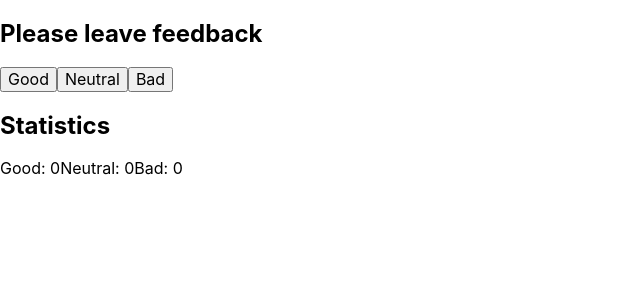
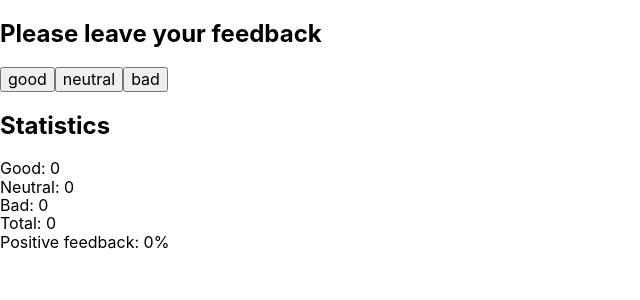
Before and after one commit to vladibon/goit-react-hw-02-feedback, a React (Create React App) app: page / in a window 1280 px wide. Shown: the top 300 px of the page, without its empty margins (0-640 px from the left). Built offline with nearby package versions, Linux system fonts and the light colour scheme.

Commit message:
add FeedbackOptions and Statistics components

```diff
--- a/src/App.js
+++ b/src/App.js
@@ -1,4 +1,6 @@
 import { Component } from 'react';
+import { FeedbackOptions } from './components/FeedbackOptions';
+import { Statistics } from './components/Statistics';
 
 class App extends Component {
   state = {
@@ -7,60 +9,35 @@ class App extends Component {
     bad: 0,
   };
 
-  handleGoodFeedback = () => {
-    this.setState(prevState => ({
-      good: prevState.good + 1,
-    }));
+  handleFeedback = type => {
+    this.setState(prevState => ({ [type]: prevState[type] + 1 }));
   };
 
-  handleNeutralFeedback = () => {
-    this.setState(prevState => ({
-      neutral: prevState.neutral + 1,
-    }));
-  };
+  countTotalFeedback = () =>
+    Object.values(this.state).reduce((total, val) => total + val);
 
-  handleBadFeedback = () => {
-    this.setState(prevState => ({
-      bad: prevState.bad + 1,
-    }));
-  };
+  countPositiveFeedbackPercentage = () =>
+    Math.round((this.state.good / this.countTotalFeedback()) * 100) || 0;
 
   render() {
     return (
-      <div className='feedbacks'>
-        <h2>Please leave feedback</h2>
+      <div className='feedback'>
+        <h2>Please leave your feedback</h2>
 
-        <div className='buttons'>
-          <button
-            className='good'
-            type='button'
-            onClick={this.handleGoodFeedback}
-          >
-            Good
-          </button>
-          <button
-            className='neutral'
-            type='button'
-            onClick={this.handleNeutralFeedback}
-          >
-            Neutral
-          </button>
-          <button
-            className='bad'
-            type='button'
-            onClick={this.handleBadFeedback}
-          >
-            Bad
-          </button>
-        </div>
+        <FeedbackOptions
+          options={Object.keys(this.state)}
+          onLeaveFeedback={this.handleFeedback}
+        />
 
         <h2>Statistics</h2>
 
-        <div>
-          <span>Good: {this.state.good}</span>
-          <span>Neutral: {this.state.neutral}</span>
-          <span>Bad: {this.state.bad}</span>
-        </div>
+        <Statistics
+          good={this.state.good}
+          neutral={this.state.neutral}
+          bad={this.state.bad}
+          total={this.countTotalFeedback()}
+          positivePercentage={this.countPositiveFeedbackPercentage()}
+        />
       </div>
     );
   }
--- /dev/null
+++ b/src/components/FeedbackOptions.jsx
@@ -0,0 +1,21 @@
+import PropTypes from 'prop-types';
+
+function FeedbackOptions({ options, onLeaveFeedback }) {
+  return options.map(type => (
+    <button
+      key={type}
+      className={type}
+      type='button'
+      onClick={() => onLeaveFeedback(type)}
+    >
+      {type}
+    </button>
+  ));
+}
+
+FeedbackOptions.propTypes = {
+  options: PropTypes.arrayOf(PropTypes.string.isRequired).isRequired,
+  onLeaveFeedback: PropTypes.func.isRequired,
+};
+
+export { FeedbackOptions };
--- /dev/null
+++ b/src/components/Statistics.jsx
@@ -0,0 +1,24 @@
+import PropTypes from 'prop-types';
+
+function Statistics({ good, neutral, bad, total, positivePercentage }) {
+  return (
+    <div>
+      <div>Good: {good}</div>
+      <div>Neutral: {neutral}</div>
+      <div>Bad: {bad}</div>
+
+      <div>Total: {total}</div>
+      <div>Positive feedback: {positivePercentage}%</div>
+    </div>
+  );
+}
+
+Statistics.propTypes = {
+  good: PropTypes.number.isRequired,
+  neutral: PropTypes.number.isRequired,
+  bad: PropTypes.number.isRequired,
+  total: PropTypes.number.isRequired,
+  positivePercentage: PropTypes.number.isRequired,
+};
+
+export { Statistics };
```
